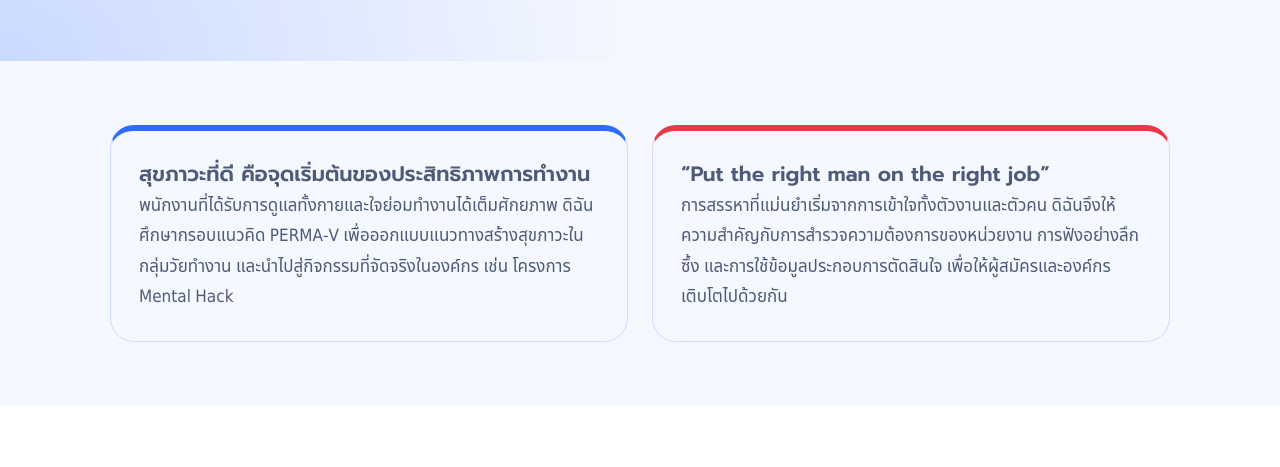
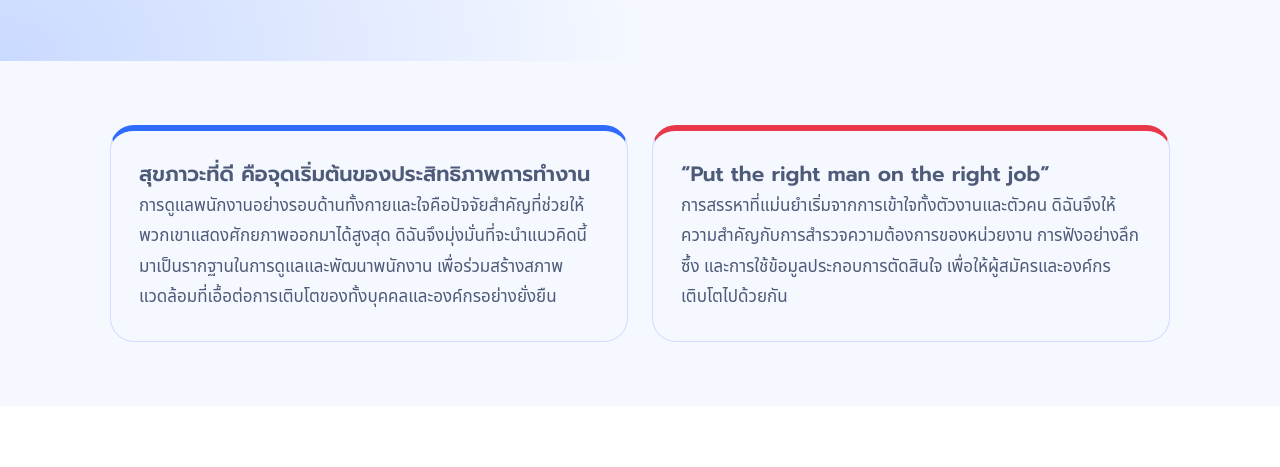
Before and after one commit to panatsaya-sr/Panatsaya..github.io, a plain HTML site: page index.html in a window 1280 px wide. Shown: the part 667-1134 px from the top of the page. Drawn offline with Linux system fonts and the light colour scheme; a web font is replaced by a local one.

Commit message:
Update index.html

```diff
--- a/index.html
+++ b/index.html
@@ -100,7 +100,7 @@ footer{padding:28px 20px;text-align:center;color:var(--mu);font-size:.9rem;borde
 <div class="row"><a class="bt" href="#work" data-s="work">ดูผลงาน</a><a class="bt o" href="#contact" data-s="contact">ติดต่อดิฉัน</a></div>
 <ul class="facts"><li><b>3.41</b>เกรดเฉลี่ย จิตวิทยาชุมชน ม.เกษตรศาสตร์</li><li><b>3 โครงการ</b>ที่ออกแบบและเป็นวิทยากรเอง</li><li><b>7 วัน</b>พร้อมเริ่มงานภายใน</li></ul></div>
 <div class="ph"><img data-i="me" alt="ภาพถ่ายของปนัสยา ศรีพิทักษ์"></div></div></div><section id="about-th"><div class="w"><div class="g2">
-<div class="card s"><p class="q">สุขภาวะที่ดี คือจุดเริ่มต้นของประสิทธิภาพการทำงาน</p><p>พนักงานที่ได้รับการดูแลทั้งกายและใจย่อมทำงานได้เต็มศักยภาพ ดิฉันศึกษากรอบแนวคิด PERMA-V เพื่อออกแบบแนวทางสร้างสุขภาวะในกลุ่มวัยทำงาน และนำไปสู่กิจกรรมที่จัดจริงในองค์กร เช่น โครงการ Mental Hack</p></div><div class="card r"><p class="q">“Put the right man on the right job”</p><p>การสรรหาที่แม่นยำเริ่มจากการเข้าใจทั้งตัวงานและตัวคน ดิฉันจึงให้ความสำคัญกับการสำรวจความต้องการของหน่วยงาน การฟังอย่างลึกซึ้ง และการใช้ข้อมูลประกอบการตัดสินใจ เพื่อให้ผู้สมัครและองค์กรเติบโตไปด้วยกัน</p></div></div>
+<div class="card s"><p class="q">สุขภาวะที่ดี คือจุดเริ่มต้นของประสิทธิภาพการทำงาน</p><p>การดูแลพนักงานอย่างรอบด้านทั้งกายและใจคือปัจจัยสำคัญที่ช่วยให้พวกเขาแสดงศักยภาพออกมาได้สูงสุด ดิฉันจึงมุ่งมั่นที่จะนำแนวคิดนี้มาเป็นรากฐานในการดูแลและพัฒนาพนักงาน เพื่อร่วมสร้างสภาพแวดล้อมที่เอื้อต่อการเติบโตของทั้งบุคคลและองค์กรอย่างยั่งยืน</p></div><div class="card r"><p class="q">“Put the right man on the right job”</p><p>การสรรหาที่แม่นยำเริ่มจากการเข้าใจทั้งตัวงานและตัวคน ดิฉันจึงให้ความสำคัญกับการสำรวจความต้องการของหน่วยงาน การฟังอย่างลึกซึ้ง และการใช้ข้อมูลประกอบการตัดสินใจ เพื่อให้ผู้สมัครและองค์กรเติบโตไปด้วยกัน</p></div></div>
 </div></section><section id="work-th" style="background:var(--sf)"><div class="w"><h2>ผลงาน: จากปัญหา สู่การลงมือทำ และผลลัพธ์</h2><p class="sub">แต่ละชิ้นเล่าตั้งแต่จุดเริ่มต้น สิ่งที่ลงมือทำ ประโยชน์ที่ได้ ทักษะที่ใช้ และการต่อยอดสู่งาน HR เลือกตำแหน่งด้านบนเพื่อไฮไลต์ส่วนที่ตรงกับตำแหน่งนั้น</p><article class="card pj"><div><span class="tag">นวัตกรรมการเรียนรู้ · AI-Assisted Coding</span><h3>Home Hug: E-Learning ดูแลครอบครัวข้ามรุ่นโดยใช้ชุมชนเป็นฐาน</h3><p class="dt">พัฒนาร่วมกับนิสิตฝึกงานจากมหาวิทยาลัยศรีนครินทรวิโรฒ ณ กรมสุขภาพจิต</p>
 <div class="blk"><h4><span>1</span>จุดเริ่มต้น / ปัญหา</h4><p>ได้รับโจทย์ให้คิดนวัตกรรมช่วยเหลือสุขภาพจิตครอบครัวโดยใช้ชุมชนเป็นฐาน จึงเริ่มจากค้นคว้าปัญหาครอบครัวไทยและสถิติที่เกี่ยวข้องอย่างกว้างขวาง ก่อนเลือกประเด็นครอบครัวข้ามรุ่น เพราะเป็นจุดที่ปัญหาหลายด้านมาบรรจบกัน เช่น ปัญหาคนรุ่นแซนด์วิช ที่หัวหน้าครอบครัวเข้ามาทำงานในเมือง เหลือตายายเลี้ยงหลานอยู่ที่บ้าน อีกโจทย์ที่ต้องตอบคือจะเก็บข้อมูลอย่างไรและใครควรเป็นผู้เรียน จนสรุปได้ว่าผู้เรียนคือแกนนำชุมชน (อสม. และพยาบาล รพ.สต.) ที่จะนำความรู้ไปสอนตายายต่ออีกทอดหนึ่ง</p></div><div class="blk"><h4><span>2</span>สิ่งที่ลงมือทำ</h4><p>ออกแบบเว็บไซต์ E-Learning ด้วยตนเองตั้งแต่โครงสร้างหน้าเว็บ แล้วจึงใช้เครื่องมือ AI (Gemini, Claude) ช่วยเขียนโค้ด รับผิดชอบการหาทฤษฎีจิตวิทยา ทำเนื้อหาส่งต่อเป็นการ์ตูน ร่วมออกแบบแบบทดสอบก่อนและหลังเรียน ระบบเก็บแบบประเมินความพึงพอใจ และเกียรติบัตร</p></div><div class="blk"><h4><span>3</span>สิ่งที่ได้ และประโยชน์</h4><p>ได้เครื่องมือที่ขยายผลได้ คือความรู้ส่งต่อจากแกนนำสู่ครอบครัวในชุมชน วัดการเรียนรู้ได้จากแบบทดสอบก่อน-หลัง และเก็บฟีดแบ็กไว้ปรับปรุงได้ในที่เดียว ส่วนดิฉันได้ฝึกเปลี่ยนโจทย์กว้าง ๆ ให้เป็นผลิตภัณฑ์ที่ใช้งานได้จริง</p></div>
 <div class="blk"><h4><span>4</span>ทักษะที่ใช้</h4><div class="chips"><span class="chip">การวิเคราะห์ปัญหา</span><span class="chip">การออกแบบการเรียนรู้</span><span class="chip">AI-assisted coding</span><span class="chip">แปลงทฤษฎีจิตวิทยาเป็นเนื้อหาเข้าใจง่าย</span><span class="chip">การทำงานเป็นทีม</span></div></div>
```
